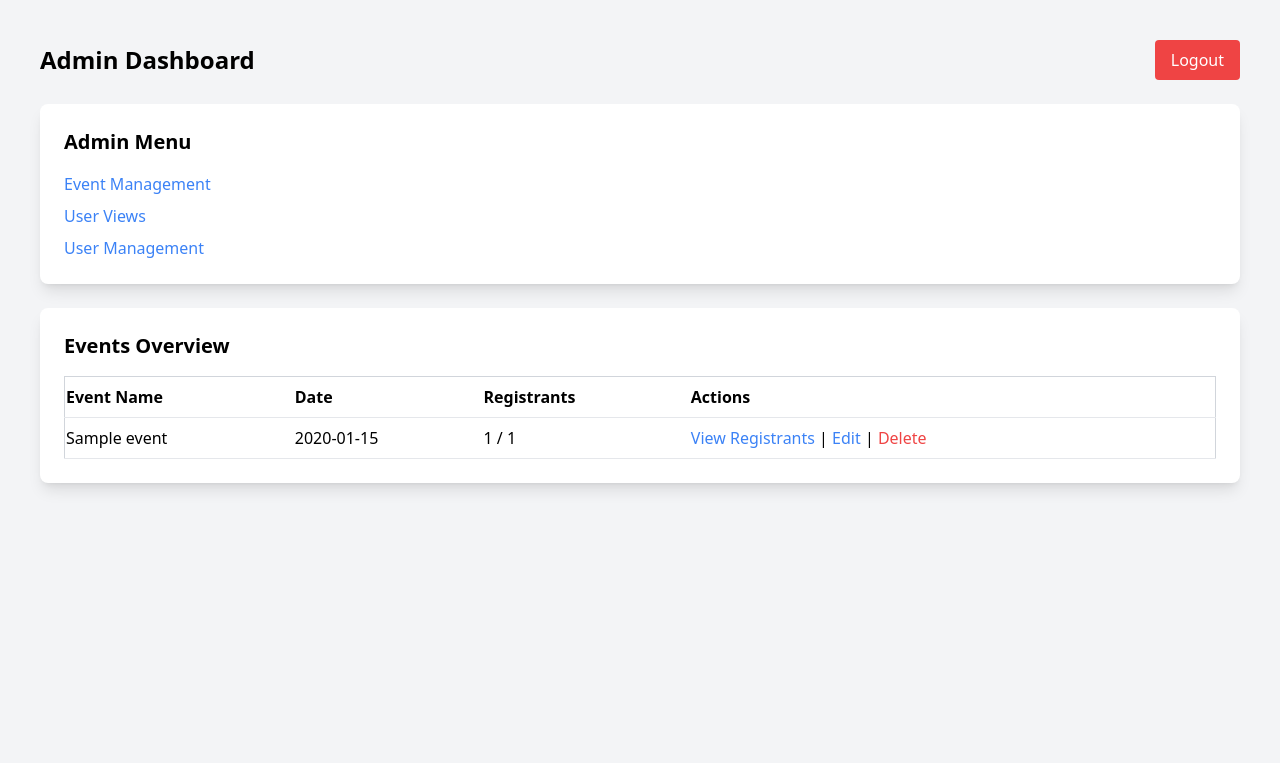
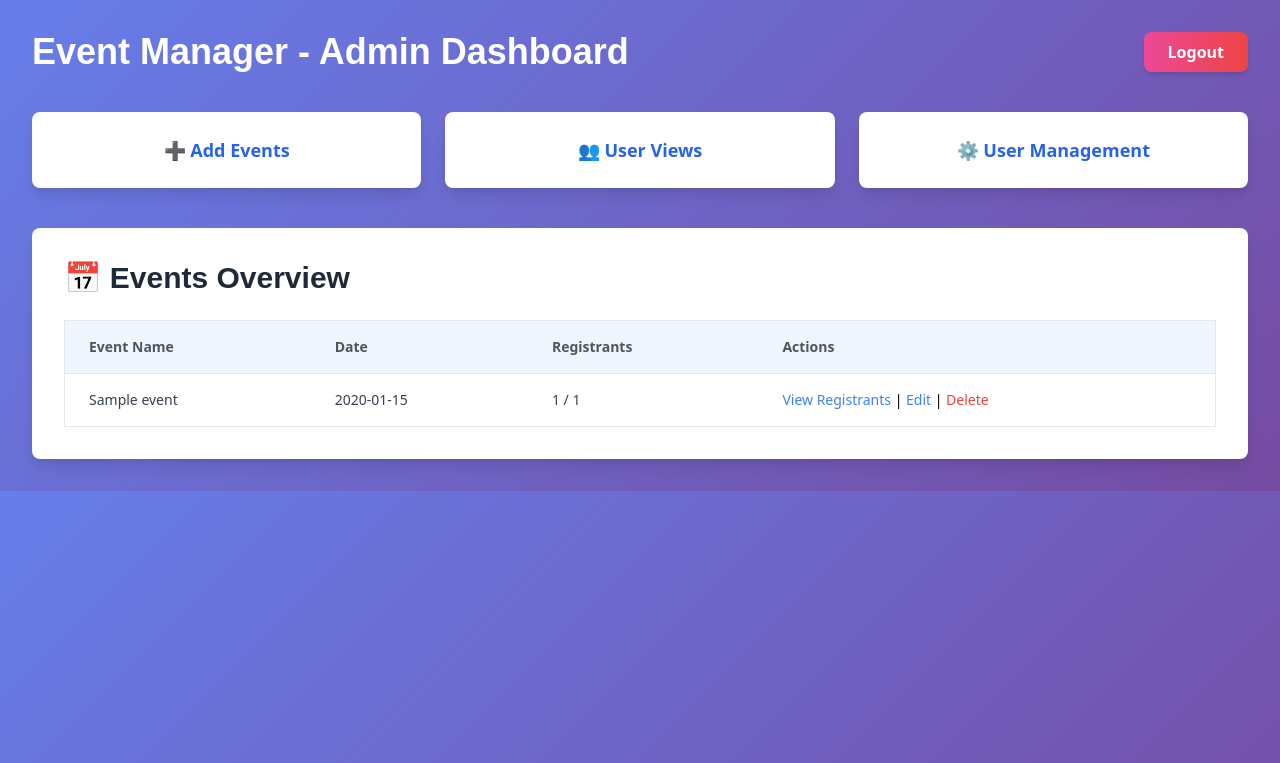
Before and after one commit to KnoWingFly/eventwebsitephp, a PHP site: page /admin/dashboard.php in a window 1280 px wide. Shown: the top 763 px of the page. Run offline with PHP 8.4, Linux system fonts and the light colour scheme; the visitor is signed in with stand-in values (Sample User, id 1); tables that the repository leaves empty hold one stand-in row (values such as "Sample post").

Commit message:
Rapihin CSV ama design tipis

```diff
--- a/admin/dashboard.php
+++ b/admin/dashboard.php
@@ -13,14 +13,6 @@ $stmt = $pdo->query("
     LEFT JOIN registrations ON events.id = registrations.event_id
     GROUP BY events.id
 ");
-
-$query = "
-    SELECT
-        events.*,
-        events.max_participants,
-        (SELECT COUNT(*) FROM registrations WHERE registrations.event_id = events.id) AS registered_people
-    FROM events
-";
 
 $closestatus = $pdo->prepare("
     UPDATE events
@@ -38,62 +30,73 @@ $events = $stmt->fetchAll();
 <head>
     <meta charset="UTF-8">
     <meta name="viewport" content="width=device-width, initial-scale=1.0">
-    <title>Admin Dashboard</title>
-    <link href="../css/output.css" rel="stylesheet">
+    <title>Admin Dashboard - Event Manager</title>
+    <link href="https://cdn.jsdelivr.net/npm/tailwindcss@2.2.19/dist/tailwind.min.css" rel="stylesheet">
+    <style>
+        body {
+            background: linear-gradient(135deg, #667eea, #764ba2);
+        }
+        h1, h2 {
+            font-family: 'Poppins', sans-serif;
+        }
+    </style>
 </head>
-<body class="bg-gray-100">
-    <div class="container mx-auto p-10">
-        <div class="flex justify-between items-center mb-6">
-            <h1 class="text-2xl font-bold">Admin Dashboard</h1>
-            <a href="../index.php?page=logout" class="bg-red-500 hover:bg-red-700 text-white py-2 px-4 rounded">
+<body class="bg-gray-50">
+
+    <!-- Container -->
+    <div class="container mx-auto p-8">
+
+        <!-- Header Section -->
+        <div class="flex justify-between items-center mb-10">
+            <h1 class="text-4xl font-bold text-white">Event Manager - Admin Dashboard</h1>
+            <a href="../index.php?page=logout" class="bg-gradient-to-r from-pink-500 to-red-500 hover:from-pink-600 hover:to-red-600 text-white font-semibold py-2 px-6 rounded-lg shadow-md transition-all ease-in-out duration-200">
                 Logout
             </a>
         </div>
 
-        <div class="bg-white shadow-lg rounded-lg p-6 mb-6">
-            <h2 class="text-xl font-semibold mb-4">Admin Menu</h2>
-            <ul class="space-y-2">
-                <li><a href="create_event.php" class="text-blue-500 hover:underline">Event Management</a></li>
-                <li><a href="views_user.php" class="text-blue-500 hover:underline">User Views</a></li>
-                <li><a href="manage_user.php" class="text-blue-500 hover:underline">User Management</a></li>
-            </ul>
+        <!-- Admin Menu Section -->
+        <div class="grid grid-cols-1 md:grid-cols-3 gap-6 mb-10">
+            <div class="bg-white shadow-lg rounded-lg p-6 text-center hover:shadow-xl transition-all duration-200">
+                <a href="create_event.php" class="block text-blue-600 font-semibold text-lg hover:text-blue-700 transition duration-200">
+                    ➕ Add Events
+                </a>
+            </div>
+            <div class="bg-white shadow-lg rounded-lg p-6 text-center hover:shadow-xl transition-all duration-200">
+                <a href="views_user.php" class="block text-blue-600 font-semibold text-lg hover:text-blue-700 transition duration-200">
+                    👥 User Views
+                </a>
+            </div>
+            <div class="bg-white shadow-lg rounded-lg p-6 text-center hover:shadow-xl transition-all duration-200">
+                <a href="manage_user.php" class="block text-blue-600 font-semibold text-lg hover:text-blue-700 transition duration-200">
+                    ⚙️ User Management
+                </a>
+            </div>
         </div>
 
-        <div class="bg-white shadow-lg rounded-lg p-6">
-            <h2 class="text-xl font-semibold mb-4">Events Overview</h2>
-            <table class="min-w-full bg-white border border-gray-300 rounded-lg">
-                <thead>
+        <!-- Events Overview Section -->
+        <div class="bg-white shadow-lg rounded-lg p-8">
+            <h2 class="text-3xl font-semibold text-gray-800 mb-6">📅 Events Overview</h2>
+            <table class="min-w-full bg-white border border-gray-200 rounded-lg">
+                <thead class="bg-blue-50 border-b border-gray-200">
                     <tr>
-                        <th class="py-2 border-b text-left">Event Name</th>
-                        <th class="py-2 border-b text-left">Date</th>
-                        <th class="py-2 border-b text-left">Registrants</th>
-                        <th class="py-2 border-b text-left">Actions</th>
+                        <th class="text-left py-4 px-6 text-sm font-semibold text-gray-600">Event Name</th>
+                        <th class="text-left py-4 px-6 text-sm font-semibold text-gray-600">Date</th>
+                        <th class="text-left py-4 px-6 text-sm font-semibold text-gray-600">Registrants</th>
+                        <th class="text-left py-4 px-6 text-sm font-semibold text-gray-600">Actions</th>
                     </tr>
                 </thead>
                 <tbody>
                     <?php foreach ($events as $event): ?>
-                    <tr>
-                        <td class="py-2 border-b"><?= htmlspecialchars(
-                        	$event["name"],
-                        ) ?></td>
-                        <td class="py-2 border-b"><?= htmlspecialchars(
-                        	$event["event_date"],
-                        ) ?></td>
-                        <td class="py-2 border-b"><?= htmlspecialchars(
-                        	$event["registrants"],
-                        ) ?> / <?= htmlspecialchars(
- 	$event["max_participants"],
- ) ?></td>
-                        <td class="py-2 border-b">
-                            <a href="registrants.php?event_id=<?= $event[
-                            	"id"
-                            ] ?>" class="text-blue-500">View Registrants</a> |
-                            <a href="edit_event.php?id=<?= $event[
-                            	"id"
-                            ] ?>" class="text-blue-500">Edit</a> |
-                            <a href="delete_event.php?id=<?= $event[
-                            	"id"
-                            ] ?>" class="text-red-500" onclick="return confirm('Are you sure you want to delete this event?')">Delete</a>
+                    <tr class="border-b border-gray-200 hover:bg-gray-50 transition duration-200">
+                        <td class="py-4 px-6 text-sm text-gray-700"><?= htmlspecialchars($event["name"]) ?></td>
+                        <td class="py-4 px-6 text-sm text-gray-700"><?= htmlspecialchars($event["event_date"]) ?></td>
+                        <td class="py-4 px-6 text-sm text-gray-700">
+                            <?= htmlspecialchars($event["registrants"]) ?> / <?= htmlspecialchars($event["max_participants"]) ?>
+                        </td>
+                        <td class="py-4 px-6 text-sm">
+                            <a href="registrants.php?event_id=<?= $event["id"] ?>" class="text-blue-500 hover:underline hover:text-blue-600 transition duration-200">View Registrants</a> |
+                            <a href="edit_event.php?id=<?= $event["id"] ?>" class="text-blue-500 hover:underline hover:text-blue-600 transition duration-200">Edit</a> |
+                            <a href="delete_event.php?id=<?= $event["id"] ?>" class="text-red-500 hover:underline hover:text-red-600 transition duration-200" onclick="return confirm('Are you sure you want to delete this event?')">Delete</a>
                         </td>
                     </tr>
                     <?php endforeach; ?>
@@ -101,5 +104,6 @@ $events = $stmt->fetchAll();
             </table>
         </div>
     </div>
+
 </body>
 </html>
```
Also changed, not shown: admin/export.php (deleted, +0 -32 lines), admin/registrants.php (+42 -15 lines), auth.php (deleted).
